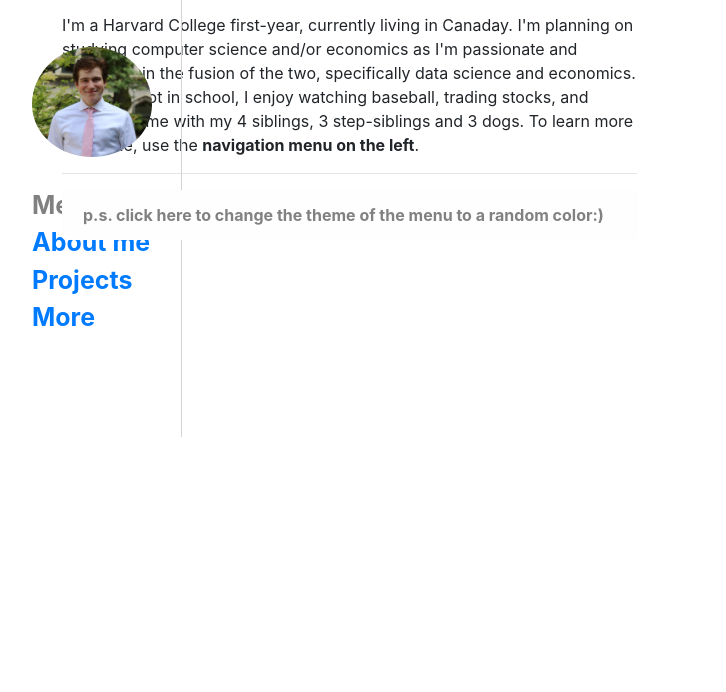
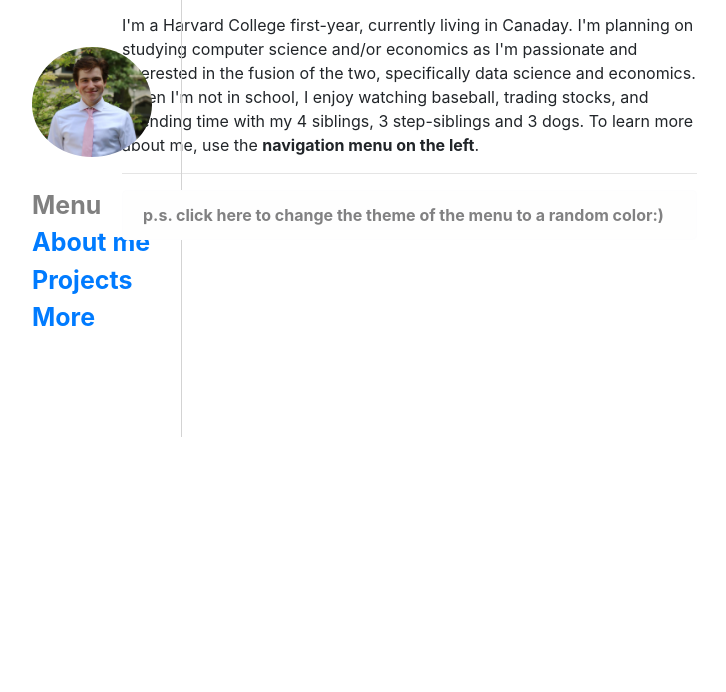
Before and after one commit to nlist2/nlist-website, a plain HTML site: page index.html in a window 1280 px wide. Shown: the part 108-800 px from the top of the page, without its empty margins (48-774 px from the left). Drawn offline with nearby package versions, Linux system fonts and the light colour scheme.

Commit message:
margin fix

```diff
--- a/styles.css
+++ b/styles.css
@@ -18,7 +18,7 @@
 }
 
 #text{
-    margin-left: 30px;
+    margin-left: 90px;
     float: left;
     border-width: 1px;
     border-color: black;
```
